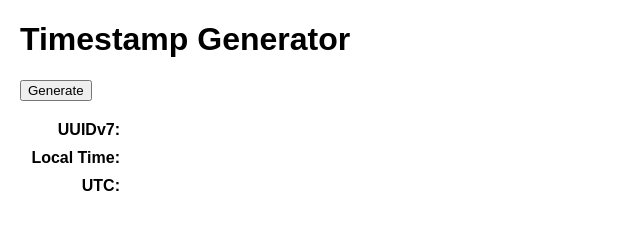
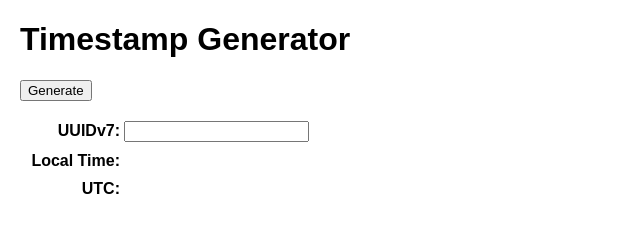
Before and after one commit to addshlab/timestamp, a plain HTML site: page index.html in a window 1280 px wide. Shown: the whole page, without its empty margins (0-640 px from the left). Drawn offline with Linux system fonts and the light colour scheme.

Commit message:
index.html を更新

```diff
--- a/index.html
+++ b/index.html
@@ -28,7 +28,7 @@
 <button id="generateButton">Generate</button>
 
 <div class="output">
-    <div><span class="cap"><strong>UUIDv7:</strong></span> <span id="uuidv7"></span></div>
+    <div><span class="cap"><strong>UUIDv7:</strong></span> <input id="uuidv7"></input></div>
     <div><span class="cap"><strong>Local Time:</strong></span> <span id="localTime"></span></div>
     <div><span class="cap"><strong>UTC:</strong></span> <span id="utcTime"></span></div>
 </div>
```
